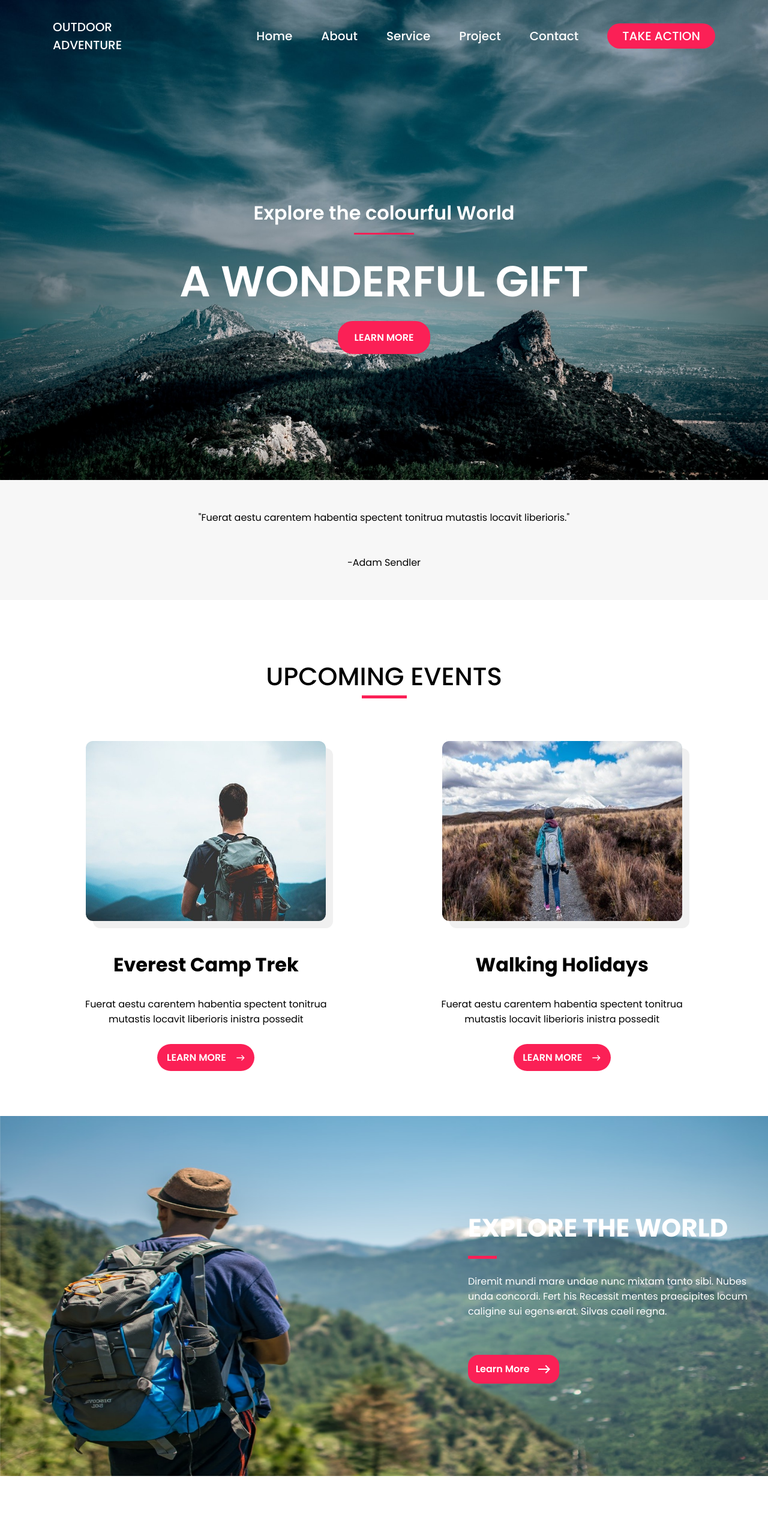
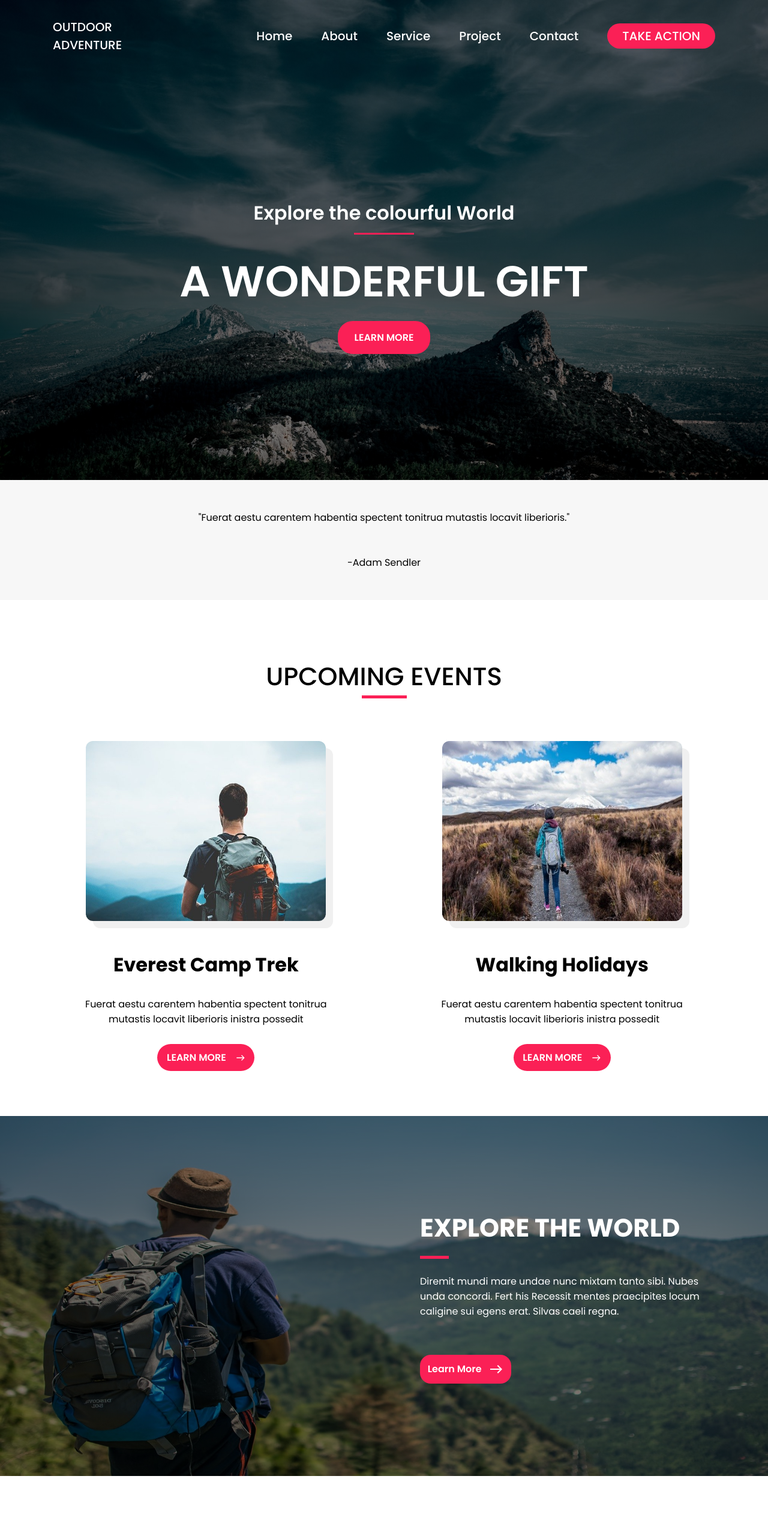
Before and after one commit to Gauravkumario/Outdoor-Adventure, a plain HTML site: page index.html in a window 1280 px wide. Shown: the top 2560 px of the page at 60% size. Drawn offline with Linux system fonts and the light colour scheme.

Commit message:
Add files via upload

```diff
--- a/style.css
+++ b/style.css
@@ -44,7 +44,7 @@ li{
 header{
 	width: 100%;
 	height: 100vh;
-	background-image: url(images/banner.jpg);
+	background: linear-gradient(rgba(0, 0, 0, 0.5), rgba(0, 0, 0, 0.5)),url(images/banner.jpg);
 	background-position: center;
 	background-size:100% 100% ;
 
@@ -163,7 +163,7 @@ main hr{
 
 @media (max-width: 450px){
 	#head-2{
-		font-size: 55px;
+		font-size: 48px;
 	}
 }
 
@@ -284,7 +284,7 @@ grid-row-gap: 15px;
 
 #track-panel{
 	width: 100%;
-	background-image: url(images/track-panel.jpg);
+	background: linear-gradient(rgba(0, 0, 0, 0.5), rgba(0, 0, 0, 0.5)),url(images/track-panel.jpg);
 	background-repeat: no-repeat;
 	transform: rotateY(180deg);
 	background-size: 100% 100%;
@@ -294,7 +294,8 @@ grid-row-gap: 15px;
 #explore-site{
 	width: 500px;
 	height: 600px;
-
+	position: relative;
+	left: 80px;
 	color: #ffffff;
 	display: flex;
 	flex-direction: column;
@@ -312,6 +313,7 @@ grid-row-gap: 15px;
 	}
 	#explore-site{
 		width: 100%;
+		left: 0;
 	}
 }
 
```
